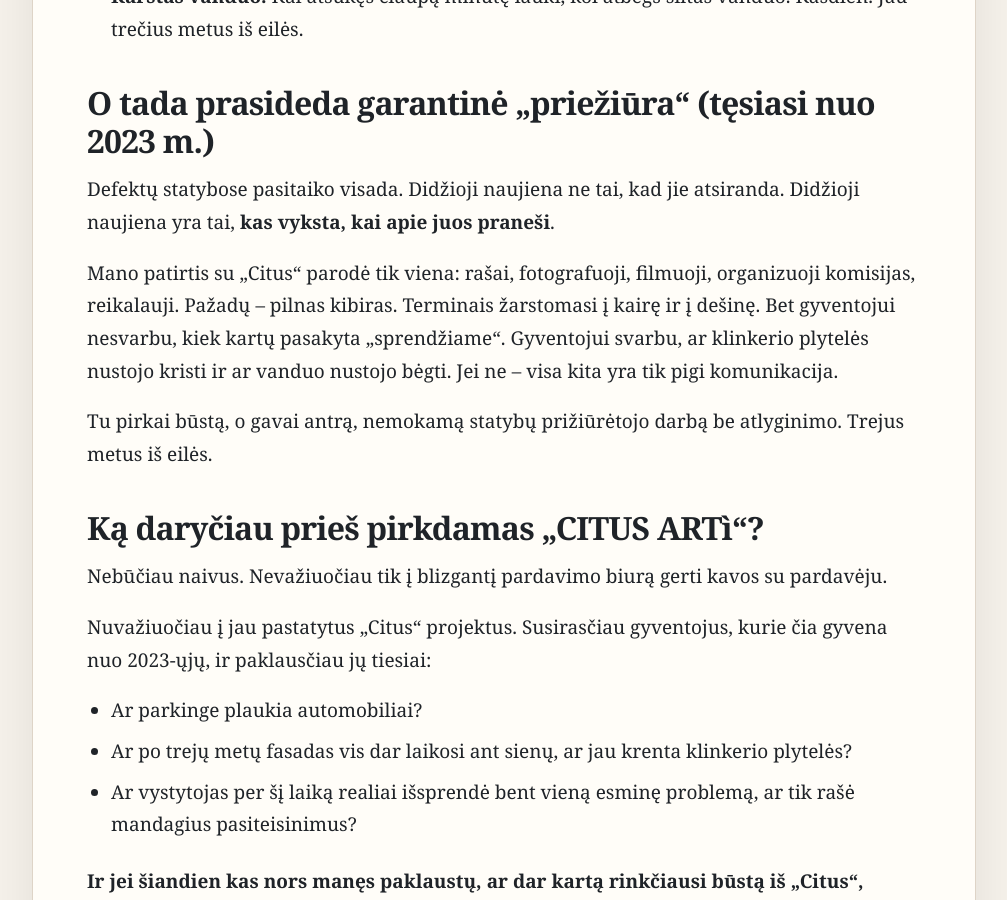
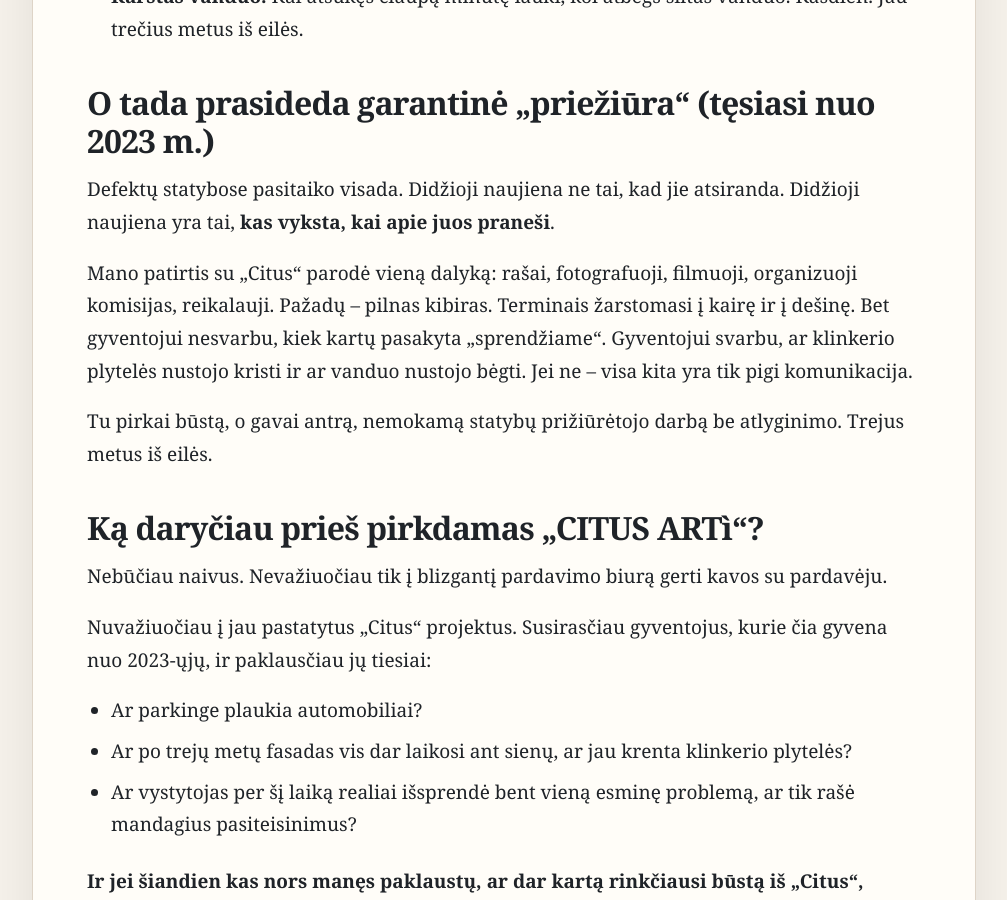
Before and after one commit to evkanas/evkanas.github.io, a Jekyll site: the page built from daugiabucio-igaliotinio-uzrasai/citus/citus-arti-viltys-ir-citus-realybe.md, in a window 1280 px wide and 900 px high, scrolled down 2406 px. Shown: the whole window, without its empty margins (136-1143 px from the left). Built offline with Jekyll 4.4.1, drawn with Linux system fonts in a browser that asks for light colours; comment, search, counter and statistics services are not loaded.

Commit message:
Fix typo in Citus ARTÌ article

```diff
--- a/daugiabucio-igaliotinio-uzrasai/citus/citus-arti-viltys-ir-citus-realybe.md
+++ b/daugiabucio-igaliotinio-uzrasai/citus/citus-arti-viltys-ir-citus-realybe.md
@@ -179,7 +179,7 @@
 
 Defektų statybose pasitaiko visada. Didžioji naujiena ne tai, kad jie atsiranda. Didžioji naujiena yra tai, **kas vyksta, kai apie juos praneši**.
 
-Mano patirtis su „Citus“ parodė tik viena: rašai, fotografuoji, filmuoji, organizuoji komisijas, reikalauji. Pažadų – pilnas kibiras. Terminais žarstomasi į kairę ir į dešinę. Bet gyventojui nesvarbu, kiek kartų pasakyta „sprendžiame“. Gyventojui svarbu, ar klinkerio plytelės nustojo kristi ir ar vanduo nustojo bėgti. Jei ne – visa kita yra tik pigi komunikacija.
+Mano patirtis su „Citus“ parodė vieną dalyką: rašai, fotografuoji, filmuoji, organizuoji komisijas, reikalauji. Pažadų – pilnas kibiras. Terminais žarstomasi į kairę ir į dešinę. Bet gyventojui nesvarbu, kiek kartų pasakyta „sprendžiame“. Gyventojui svarbu, ar klinkerio plytelės nustojo kristi ir ar vanduo nustojo bėgti. Jei ne – visa kita yra tik pigi komunikacija.
 
 Tu pirkai būstą, o gavai antrą, nemokamą statybų prižiūrėtojo darbą be atlyginimo. Trejus metus iš eilės.
 
```
